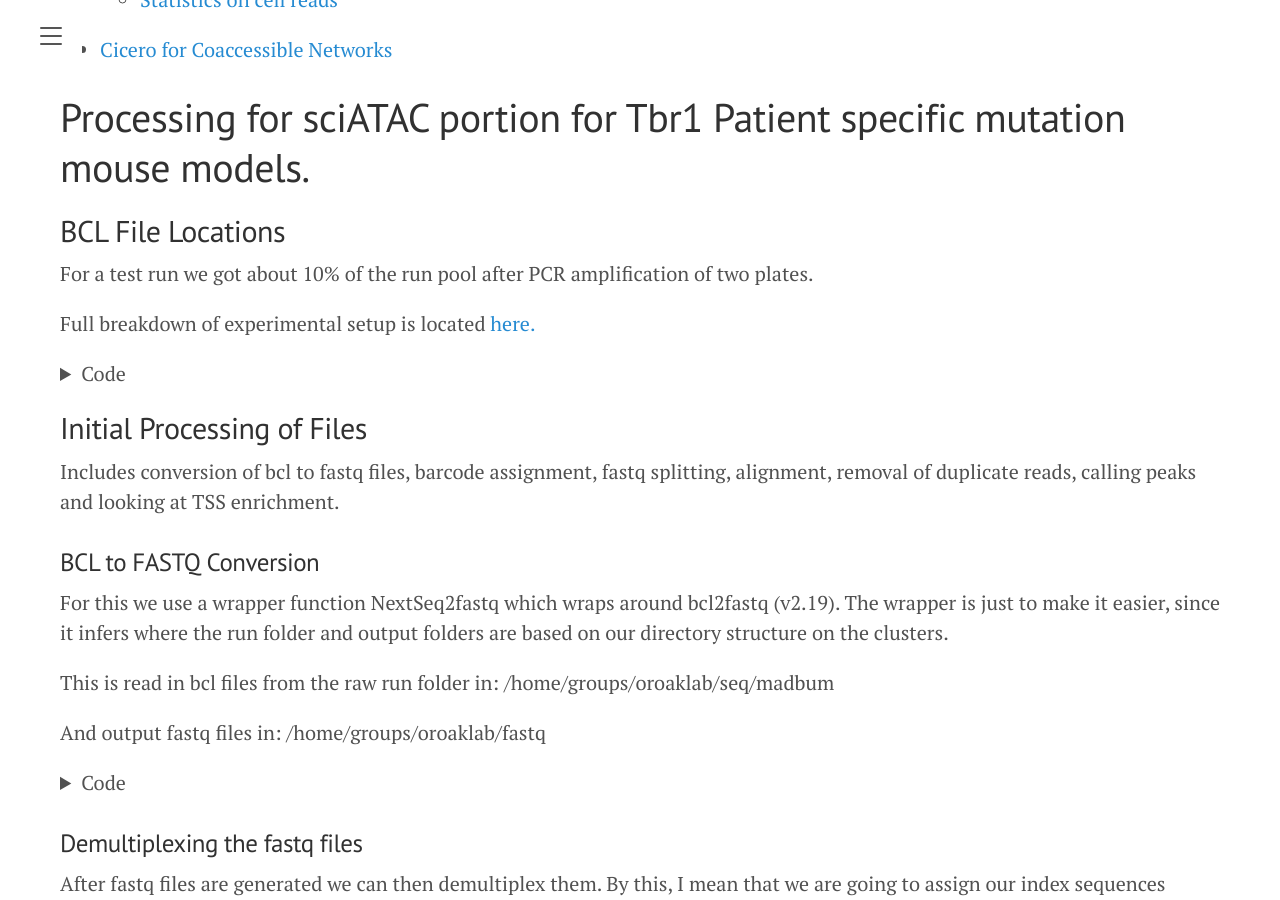
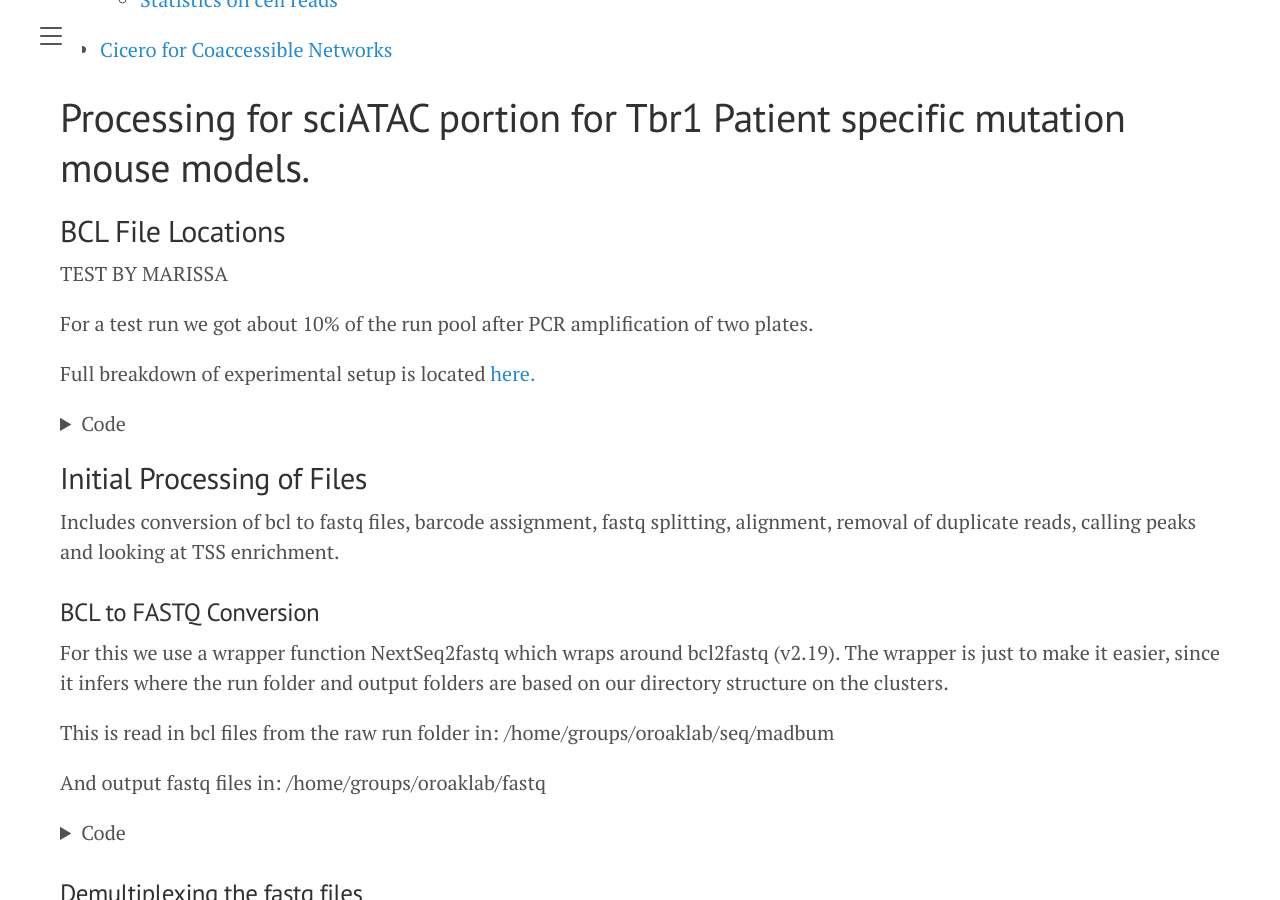
Before and after one commit to mulqueenr/mulqueenr.github.io, a Jekyll site: the page built from docs/analysis/sciatac_tbr1.md, in a window 1280 px wide and 900 px high, scrolled down 655 px. Built offline with Jekyll 4.4.1, drawn with Linux system fonts in a browser that asks for light colours.

Commit message:
TEST BY MARISSA

```diff
--- a/docs/analysis/sciatac_tbr1.md
+++ b/docs/analysis/sciatac_tbr1.md
@@ -9,6 +9,8 @@ category: sciATAC
 # Processing for sciATAC portion for Tbr1 Patient specific mutation mouse models.
 
 ## BCL File Locations
+
+TEST BY MARISSA
 
 For a test run we got about 10% of the run pool after PCR amplification of two plates.
 
```
